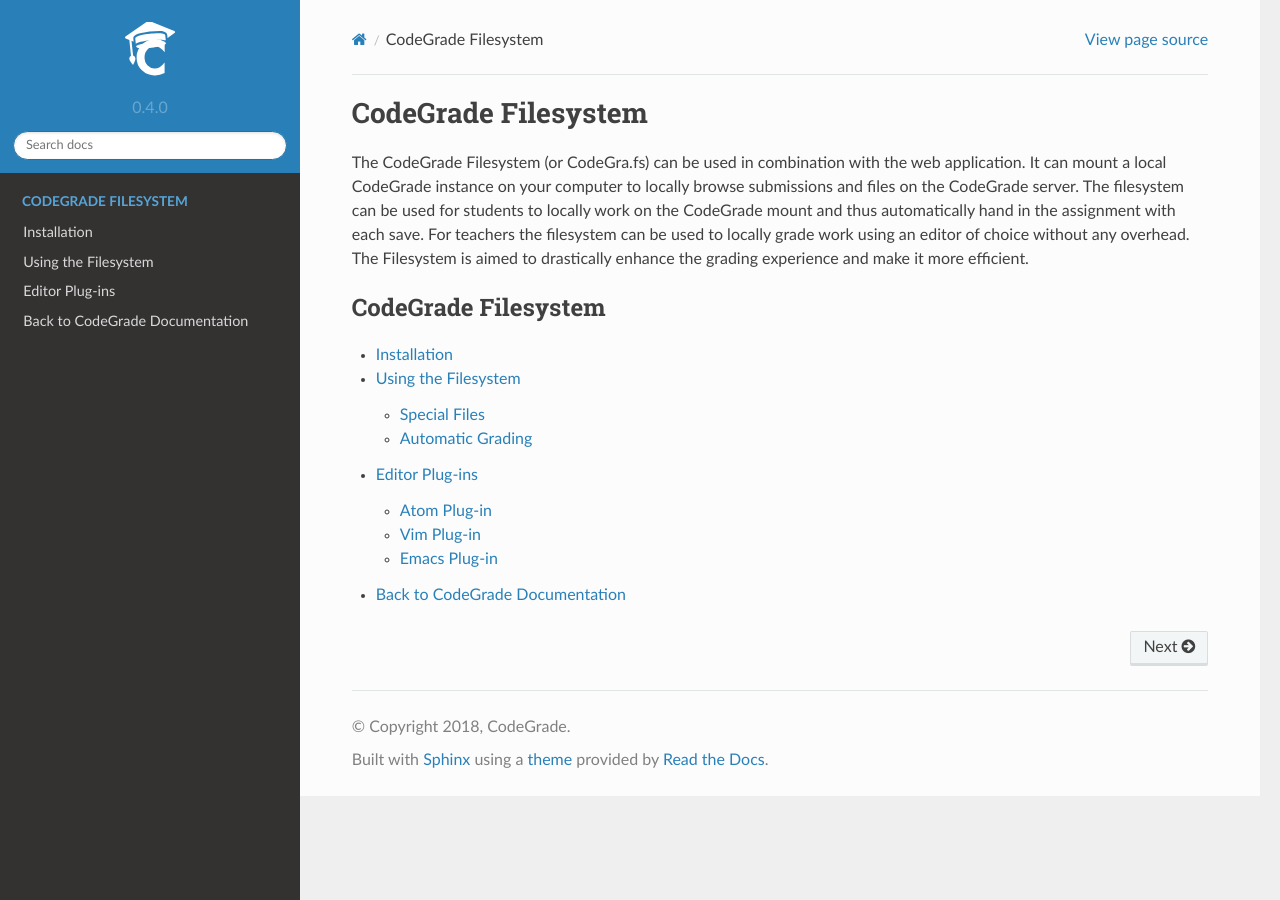
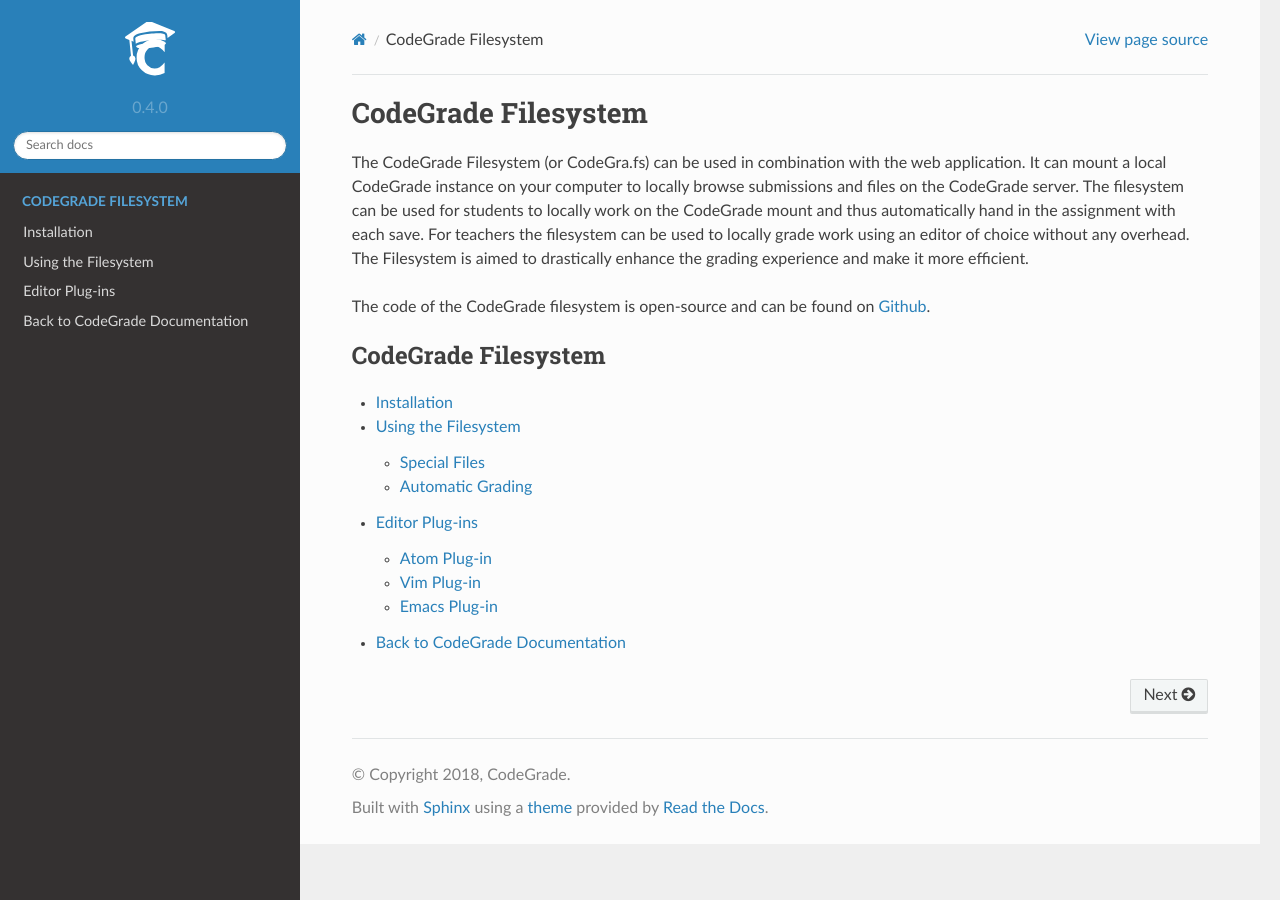
Before and after one commit to CodeGra-de/CodeGra.fs, a Sphinx documentation site: the page built from docs/index.rst, in a window 1280 px wide. Built offline with Sphinx 7.4.7 and the Read the Docs theme 2.0.0, drawn with Linux system fonts in a browser that asks for light colours.

Commit message:
Add link to github

```diff
--- a/docs/index.rst
+++ b/docs/index.rst
@@ -13,6 +13,9 @@
 with each save. For teachers the filesystem can be used to locally grade work using an editor of choice without any overhead. The Filesystem
 is aimed to drastically enhance the grading experience and make it more efficient.
 
+The code of the CodeGrade filesystem is open-source and can be found on
+`Github <https://github.com/CodeGra-de/CodeGra.fs>`__.
+
 .. toctree::
     :maxdepth: 2
     :caption: CodeGrade Filesystem
```
